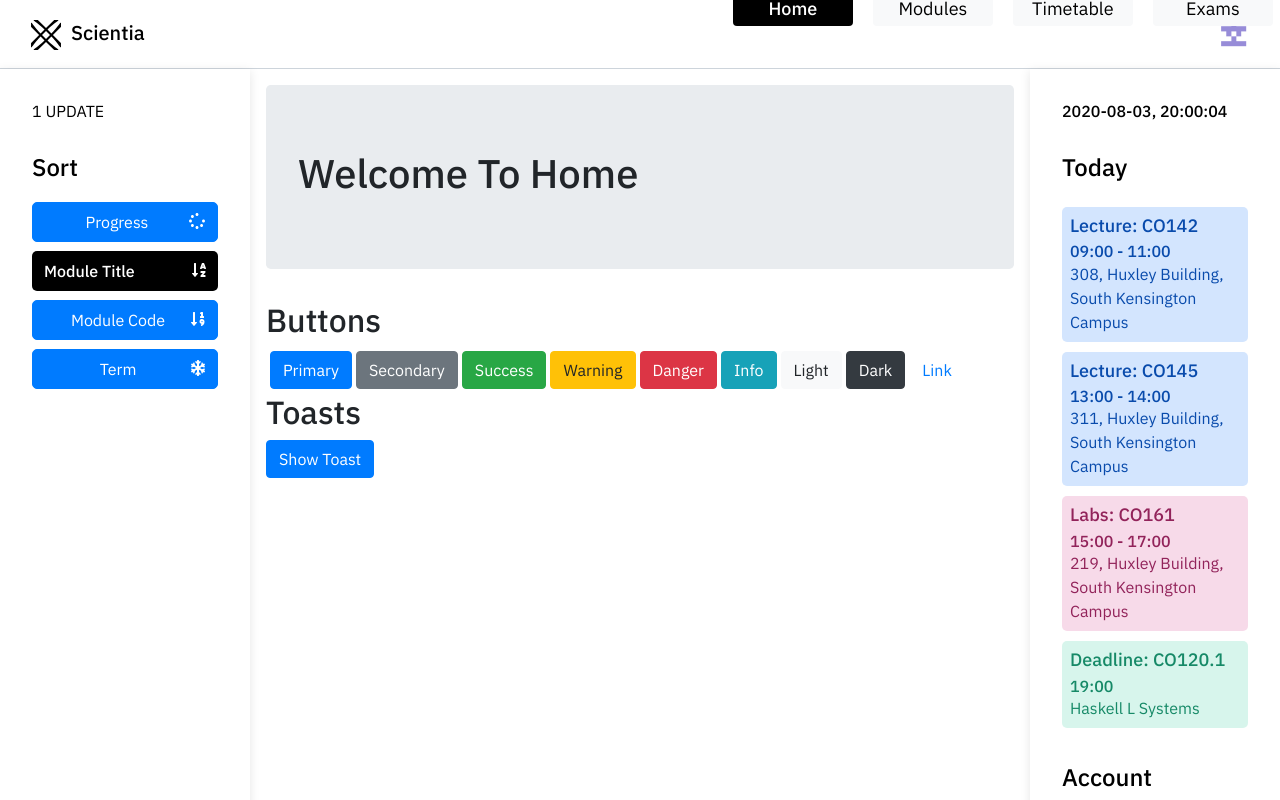
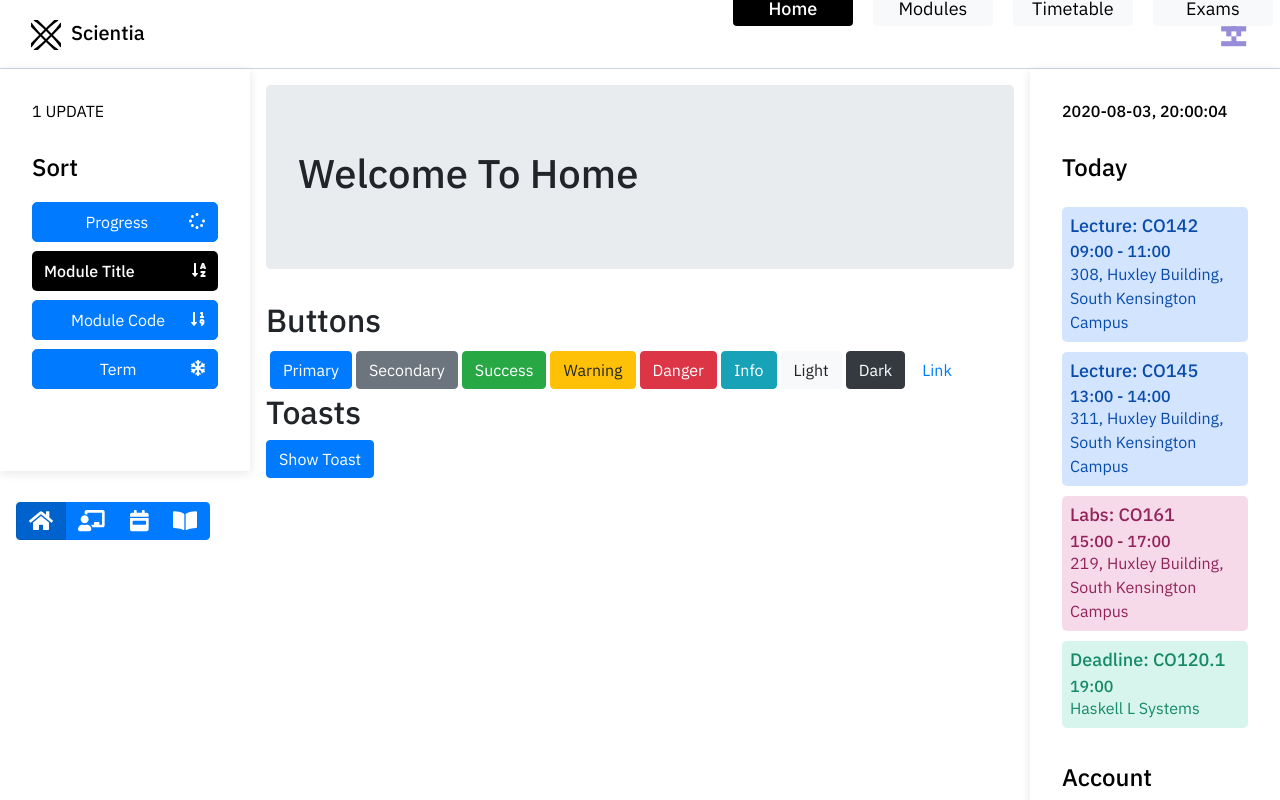
Before and after one commit to JayshivPatel/ScientiaAskDoc, a React (Create React App) app in the folder frontend/: page /home in a window 1280 px wide. Built offline with nearby package versions, Linux system fonts and the light colour scheme.

Commit message:
Made sidebars scrollable

```diff
--- a/frontend/src/components/organisms/LeftBar/style.module.scss
+++ b/frontend/src/components/organisms/LeftBar/style.module.scss
@@ -5,11 +5,11 @@
   left: 250px;
   width: 0;
   margin-left: -250px;
-  height: 100%;
-  margin-bottom: 61px;
-  overflow-y: auto;
+  max-height: calc(100vh - 61px);
+	padding-bottom: 72px;
+	overflow-y: auto;
+	overflow-x: hidden;
   background: #fff;
-  background: #ffffff;
   box-shadow: 0 2px 10px 0 rgba(0, 0, 0, 0.1);
   -webkit-transition: all 0.5s ease;
   -moz-transition: all 0.5s ease;
--- a/frontend/src/components/organisms/RightBar/style.module.scss
+++ b/frontend/src/components/organisms/RightBar/style.module.scss
@@ -4,18 +4,27 @@
   position: fixed;
   right: 250px;
   width: 0;
-  margin-right: -250px;
-  height: 100%;
-  margin-bottom: 61px;
-  overflow-y: auto;
+	margin-right: -250px;
+  max-height: calc(100vh - 61px);
+	padding-bottom: 72px;
+	overflow-y: auto;
+	overflow-x: hidden;
   background: #fff;
-  background: #ffffff;
   box-shadow: 0 2px 10px 0 rgba(0, 0, 0, 0.1);
   -webkit-transition: all 0.5s ease;
   -moz-transition: all 0.5s ease;
   -o-transition: all 0.5s ease;
 	transition: all 0.5s ease;
 	z-index: 5000;
+}
+
+#rightbarWrapper::-webkit-scrollbar {
+  display: none;
+}
+
+#rightbarWrapper {
+  -ms-overflow-style: none;
+  scrollbar-width: none;
 }
 
 :global(#wrapper.toggledRight) #rightbarWrapper {
```
